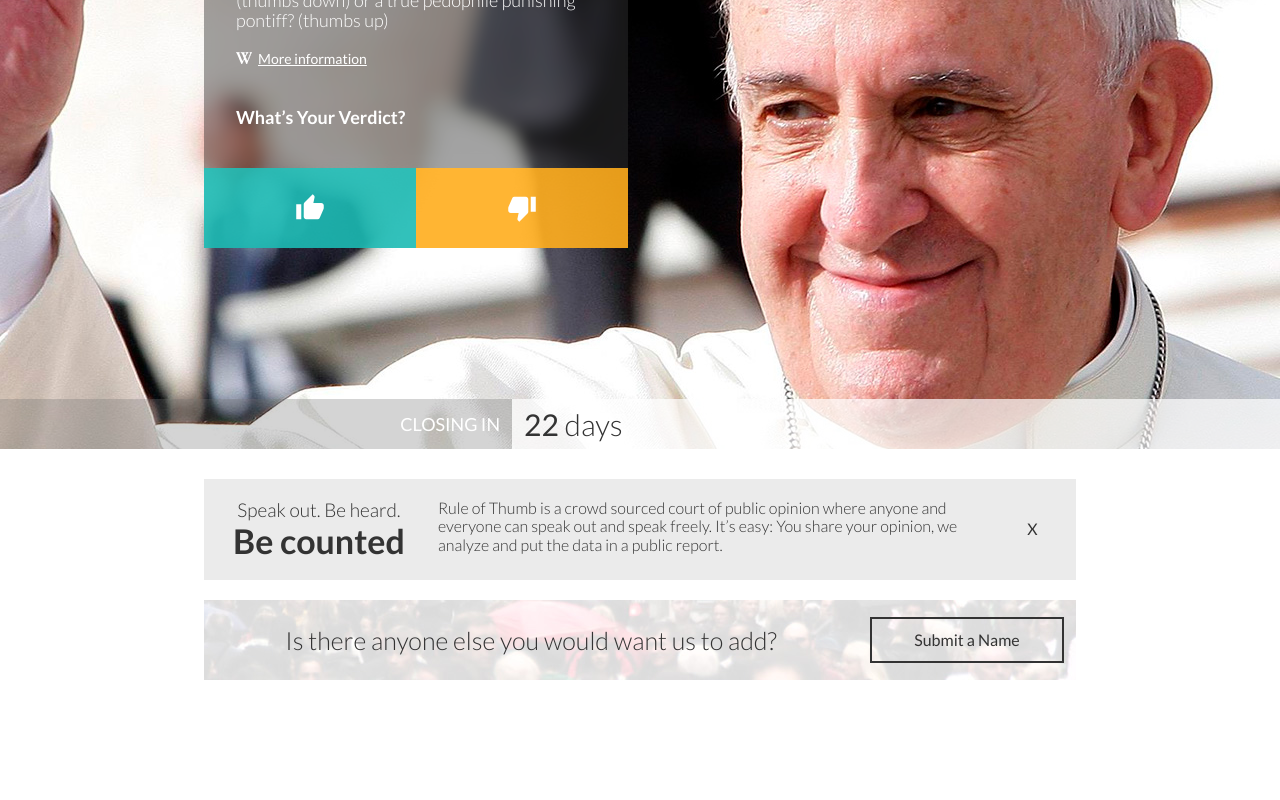
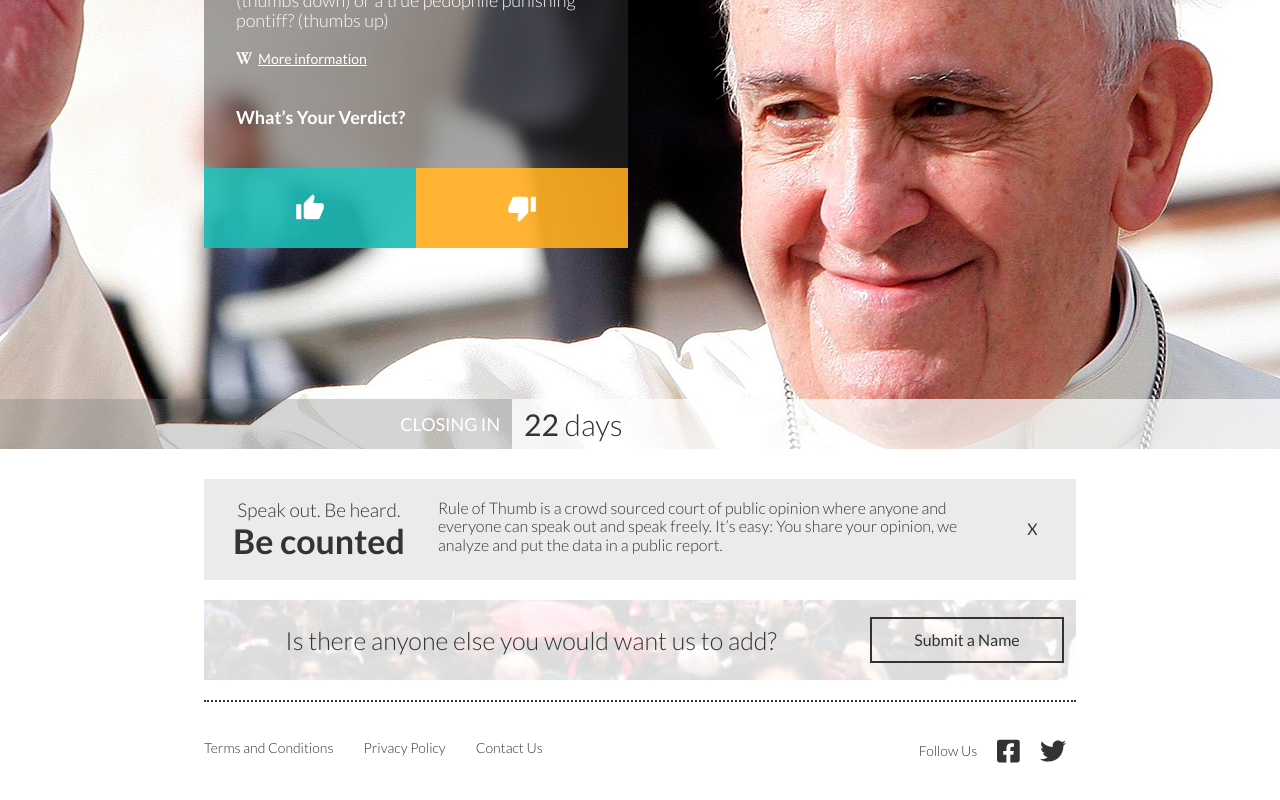
Before and after one commit to sebaspa/zemoga-test, a React (Create React App) app: page / in a window 1280 px wide. Shown: the part 291-1091 px from the top of the page. Before the commit the page ends 991 px from the top, so only its background shows below. Built offline with nearby package versions, Linux system fonts and the light colour scheme.

Commit message:
Create footer component

```diff
--- a/package.json
+++ b/package.json
@@ -3,6 +3,10 @@
   "version": "0.1.0",
   "private": true,
   "dependencies": {
+    "@fortawesome/fontawesome-svg-core": "^1.2.26",
+    "@fortawesome/free-brands-svg-icons": "^5.12.0",
+    "@fortawesome/free-solid-svg-icons": "^5.12.0",
+    "@fortawesome/react-fontawesome": "^0.1.8",
     "@testing-library/jest-dom": "^4.2.4",
     "@testing-library/react": "^9.3.2",
     "@testing-library/user-event": "^7.1.2",
--- a/src/App.js
+++ b/src/App.js
@@ -3,6 +3,7 @@ import Header from './components/Header';
 import Banner from './components/Banner';
 import Message from './components/Message';
 import SendName from './components/SendName';
+import Footer from './components/Footer';
 
 class App extends Component {
   state = {}
@@ -15,6 +16,7 @@ class App extends Component {
         />
         <Message />
         <SendName />
+        <Footer />
       </Fragment>
     );
   }
--- /dev/null
+++ b/src/components/Footer.js
@@ -0,0 +1,33 @@
+import React from 'react';
+import { FontAwesomeIcon } from '@fortawesome/react-fontawesome';
+import { faFacebookSquare, faTwitter } from "@fortawesome/free-brands-svg-icons"
+
+const Footer = () => (
+  <footer>
+    <div className="container">
+      <div className="row">
+        <div className="col s12">
+          <div className="separator"></div>
+        </div>
+      </div>
+      <div className="row">
+        <div className="col s12 l8 xl6">
+          <ul className="footer-menu">
+            <li><a href="/#">Terms and Conditions</a></li>
+            <li><a href="/#">Privacy Policy</a></li>
+            <li><a href="/#">Contact Us</a></li>
+          </ul>
+        </div>
+        <div className="col s12 l4 xl6">
+          <ul className="footer-social-menu">
+            <li><p>Follow Us</p></li>
+            <li><a href="/#"><FontAwesomeIcon icon={faFacebookSquare} /></a></li>
+            <li><a href="/#"><FontAwesomeIcon icon={faTwitter} /></a></li>
+          </ul>
+        </div>
+      </div>
+    </div>
+  </footer>
+);
+
+export default Footer;
--- a/src/index.scss
+++ b/src/index.scss
@@ -27,3 +27,4 @@
 @import "scss/components/banner";
 @import "scss/components/message";
 @import "scss/components/send-name";
+@import "scss/components/footer";
--- /dev/null
+++ b/src/scss/components/_footer.scss
@@ -0,0 +1,55 @@
+footer {
+  .separator {
+    border-bottom: 2px dotted color("grey", "darken-4");
+  }
+
+  .footer-menu {
+    display: flex;
+    flex-direction: column;
+
+    @media #{$medium-and-up} {
+      flex-direction: row;
+    }
+
+    li {
+      margin-right: 0px;
+
+      @media #{$medium-and-up} {
+        margin-right: 30px;
+      }
+
+      a {
+        font-weight: 300;
+        font-size: 14px;
+        color: color("grey", "darken-4");
+      }
+    }
+  }
+
+  .footer-social-menu {
+    display: flex;
+    flex-direction: row;
+    justify-content: flex-start;
+    align-items: center;
+
+    @media #{$large-and-up} {
+      justify-content: flex-end;
+    }
+
+    li {
+      margin: 0px 10px;
+
+      p {
+        font-weight: 300;
+        font-size: 14px;
+        color: color("grey", "darken-4");
+        margin: 0;
+      }
+
+      svg {
+        font-size: 26px;
+        color: color("grey", "darken-4");
+      }
+    }
+  }
+}
```
Also changed, not shown: 1 other file (tests, documents, lock files or other folders).
